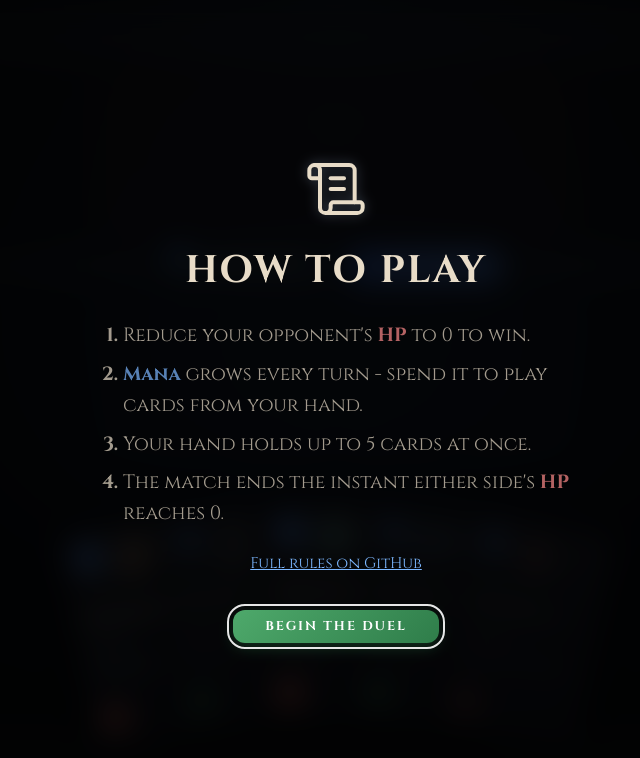
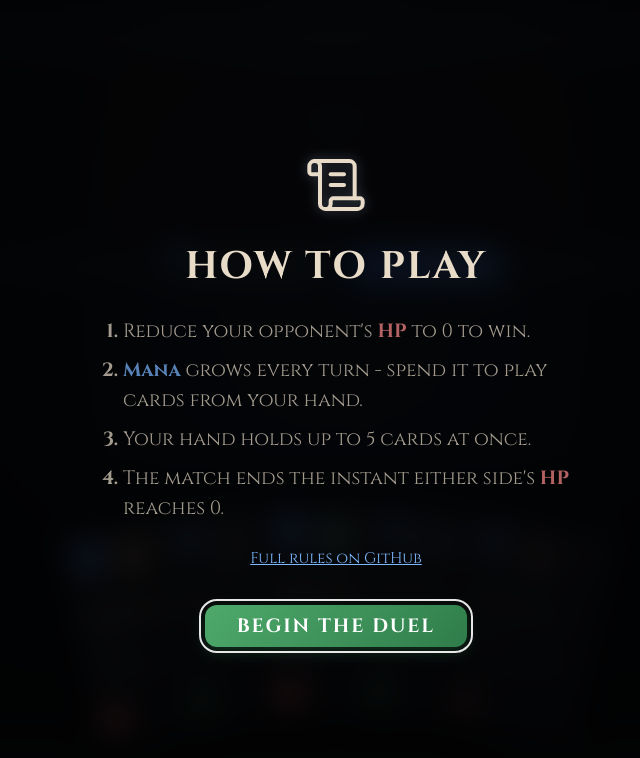
Before and after one commit to pparys93/card-duel, a React (Vite) app: page / in a window 1280 px wide. Shown: the top 758 px of the page, without its empty margins (304-944 px from the left). Built offline with nearby package versions, Linux system fonts and the light colour scheme.

Commit message:
fix(react): unify overlay button sizing via shared large variant

```diff
--- a/src/components/GameOverOverlay/GameOverOverlay.module.css
+++ b/src/components/GameOverOverlay/GameOverOverlay.module.css
@@ -20,7 +20,6 @@
 }
 
 .button {
-  composes: button playAgain from "../../styles/button.module.css";
+  composes: button playAgain large from "../../styles/button.module.css";
   margin-top: clamp(0.5rem, 1.5vh, 1rem);
-  font-size: clamp(1rem, 1.5vw, 1.25rem);
 }
--- a/src/components/RulesOverlay/RulesOverlay.module.css
+++ b/src/components/RulesOverlay/RulesOverlay.module.css
@@ -38,7 +38,7 @@
 }
 
 .button {
-  composes: button playAgain from "../../styles/button.module.css";
+  composes: button playAgain large from "../../styles/button.module.css";
   margin-top: clamp(0.5rem, 1.5vh, 1rem);
 }
 
--- a/src/styles/button.module.css
+++ b/src/styles/button.module.css
@@ -54,6 +54,11 @@
   }
 }
 
+/* kept here so .large wins over .button at equal specificity, regardless of file order */
+.large {
+  font-size: clamp(1rem, 1.5vw, 1.25rem);
+}
+
 @media (prefers-reduced-motion: reduce) {
   .button {
     transition-property: box-shadow, opacity, filter;
```
